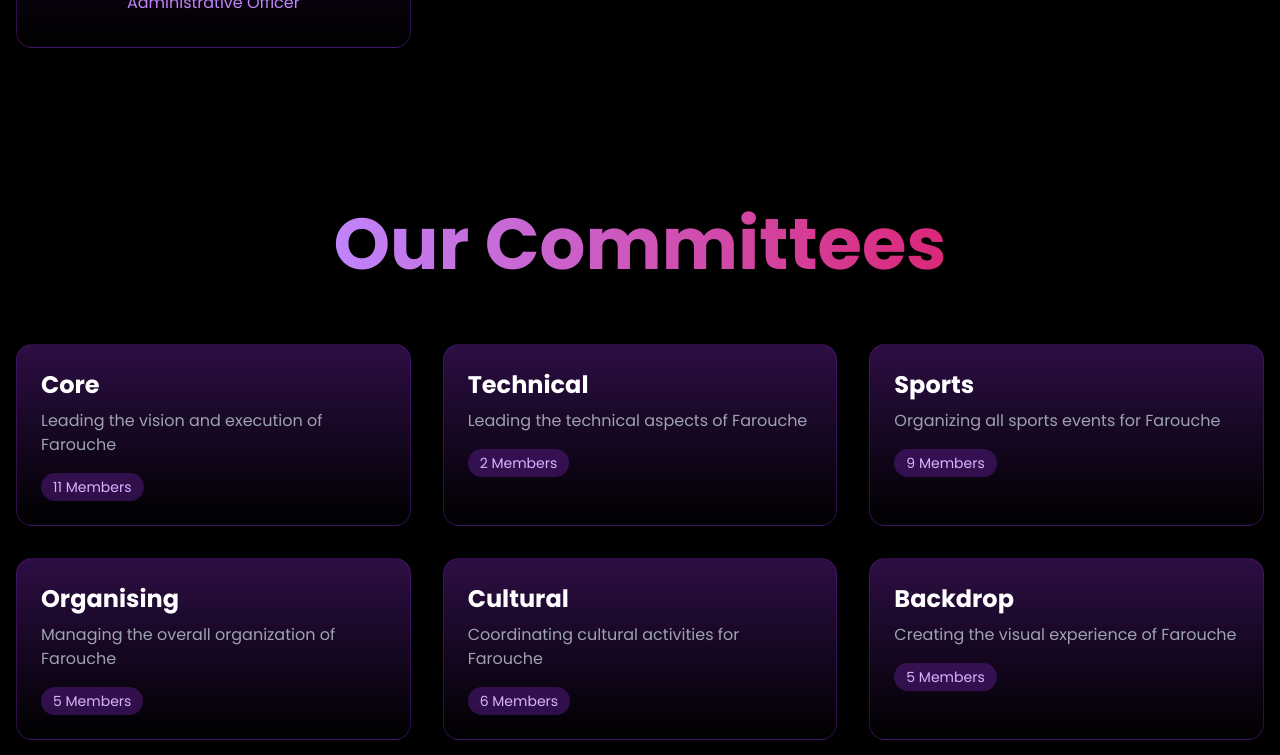
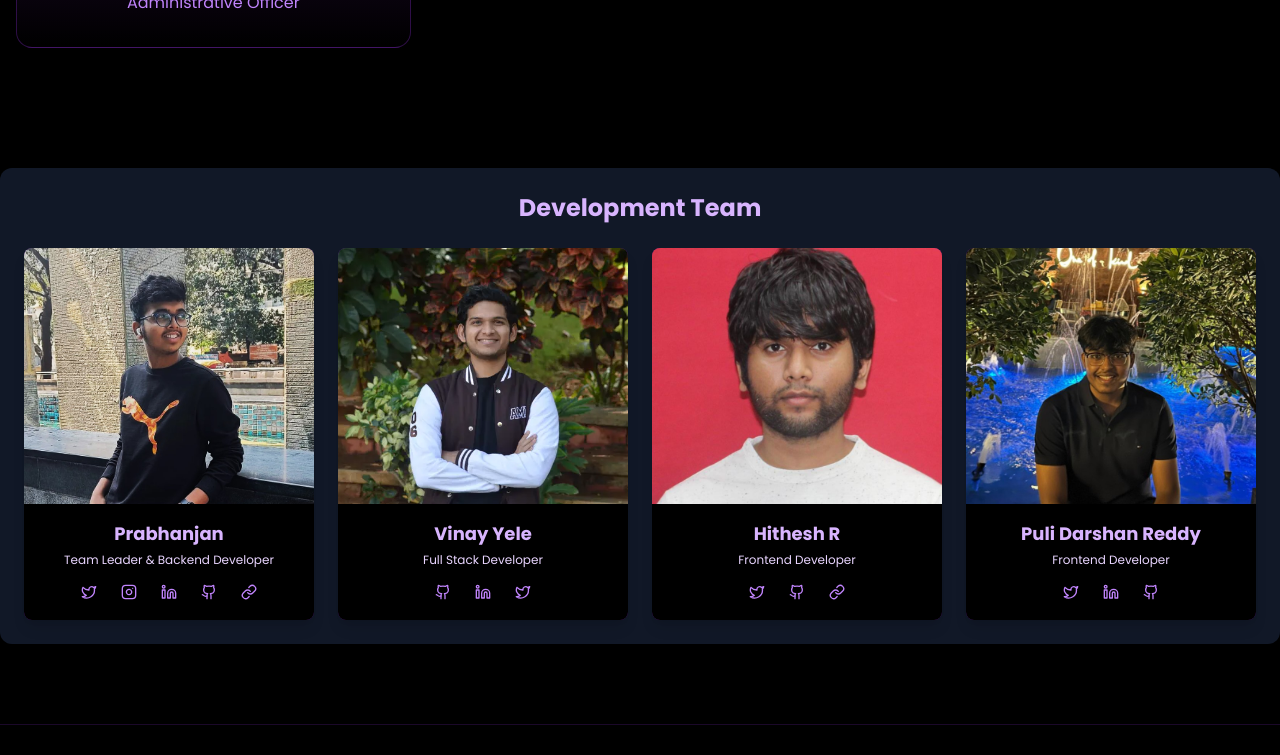
Before and after one commit to NVVPrabhanjan/FAROUCHE-Website, a Next.js app in the folder frontend/: page / in a window 1280 px wide. Shown: the part 3140-3895 px from the top of the page. Built offline with nearby package versions, Linux system fonts and the light colour scheme.

Commit message:
final edits

```diff
--- a/frontend/src/app/about/page.tsx
+++ b/frontend/src/app/about/page.tsx
@@ -314,9 +314,7 @@ export default function About() {
           ))}
         </motion.div>
       </motion.section>
-      <div className="my-10 ">
-        <CreditCardGrid />
-      </div>
+
       {/* Additional CSS for animation control */}
       <style jsx global>{`
         .animate-section {
--- a/frontend/src/app/components/CreditCard.tsx
+++ b/frontend/src/app/components/CreditCard.tsx
@@ -1,21 +1,37 @@
-import React from 'react';
-import { Twitter, Instagram, Linkedin, Github, Link } from 'lucide-react';
+import React from "react";
+import { Twitter, Instagram, Linkedin, Github, Link } from "lucide-react";
 
 const CreditCard = ({ person }) => {
   // Function to render the correct social icon based on type
-  const getSocialIcon = (type) => {
-    switch(type) {
+  const getSocialIcon = (type: any) => {
+    switch (type) {
       case "twitter":
-        return <Twitter size={16} className="hover:scale-110 transition-transform" />;
+        return (
+          <Twitter size={16} className="hover:scale-110 transition-transform" />
+        );
       case "instagram":
-        return <Instagram size={16} className="hover:scale-110 transition-transform" />;
+        return (
+          <Instagram
+            size={16}
+            className="hover:scale-110 transition-transform"
+          />
+        );
       case "linkedin":
-        return <Linkedin size={16} className="hover:scale-110 transition-transform" />;
+        return (
+          <Linkedin
+            size={16}
+            className="hover:scale-110 transition-transform"
+          />
+        );
       case "github":
-        return <Github size={16} className="hover:scale-110 transition-transform" />;
+        return (
+          <Github size={16} className="hover:scale-110 transition-transform" />
+        );
       case "website":
       default:
-        return <Link size={16} className="hover:scale-110 transition-transform" />;
+        return (
+          <Link size={16} className="hover:scale-110 transition-transform" />
+        );
     }
   };
 
@@ -43,7 +59,7 @@ const CreditCard = ({ person }) => {
 
         {/* Social Links */}
         <div className="flex justify-center space-x-4 mt-3">
-          {person.socials.map((social, index) => (
+          {person.socials.map((social: { url: string | undefined; type: any; }, index: React.Key | null | undefined) => (
             <a
               key={index}
               href={social.url}
@@ -66,50 +82,68 @@ const CreditCardGrid = () => {
   const people = [
     {
       name: "Prabhanjan",
-      role: "Developer",
+      role: "Team Leader & Backend Developer",
       photo: "/d-1.jpg",
       socials: [
         { type: "twitter", url: "https://x.com/Venkatprabhanj2" },
-        { type: "instagram", url: "https://www.instagram.com/venkataprabhanjan?igsh=MTliMDAzeXE5bTc1dw==" },
-        { type: "linkedin", url: "https://www.linkedin.com/in/n-v-venkata-prabhanjan-740213248/" },
+        {
+          type: "instagram",
+          url: "https://www.instagram.com/venkataprabhanjan?igsh=MTliMDAzeXE5bTc1dw==",
+        },
+        {
+          type: "linkedin",
+          url: "https://www.linkedin.com/in/n-v-venkata-prabhanjan-740213248/",
+        },
         { type: "github", url: "https://github.com/NVVPrabhanjan" },
-        { type: "website", url: "https://prabhanjan.live" }
-      ]
+        { type: "website", url: "https://prabhanjan.live" },
+      ],
+    },
+    {
+      name: "Vinay Yele",
+      role: "Full Stack Developer",
+      photo: "/developer4.webp",
+      socials: [
+        { type: "github", url: "https://github.com/Vinay-yele" },
+        {
+          type: "linkedin",
+          url: "https://www.linkedin.com/in/vinay-yele-08ab08295/",
+        },
+        { type: "twitter", url: "https://x.com/vinayyele2013" },
+      ],
     },
     {
       name: "Hithesh R",
-      role: "Developer",
+      role: "Frontend Developer",
       photo: "/d-2.jpg",
       socials: [
         { type: "twitter", url: "https://twitter.com/imaHelldiver" },
         { type: "github", url: "https://github.com/rhithesh" },
-        { type: "website", url: "https://hithesh.live" }
-      ]
+        { type: "website", url: "https://hithesh.live" },
+      ],
     },
     {
       name: "Puli Darshan Reddy",
-      role: "Project Manager",
+      role: "Frontend Developer",
       photo: "/d-3.jpg",
       socials: [
         { type: "twitter", url: "https://x.com/_DarshanReddy" },
-        { type: "linkedin", url: "https://www.linkedin.com/in/puli-darshan-reddy-086a8530b?utm_source=share&utm_campaign=share_via&utm_content=profile&utm_medium=android_app" },
-        { type: "github", url: "https://github.com/DarshanPuli?tab=repositories" }
-      ]
+        {
+          type: "linkedin",
+          url: "https://www.linkedin.com/in/puli-darshan-reddy-086a8530b?utm_source=share&utm_campaign=share_via&utm_content=profile&utm_medium=android_app",
+        },
+        {
+          type: "github",
+          url: "https://github.com/DarshanPuli?tab=repositories",
+        },
+      ],
     },
-    {
-      name: "Akshanth Hanbal",
-      role: "UI Designer ",
-      photo: "/co-1.jpg",
-      socials: [
-        { type: "instagram", url: "https://www.instagram.com/akshanth_hanbal?utm_source=ig_web_button_share_sheet&igsh=ZDNlZDc0MzIxNw==" },
-        { type: "linkedin", url: "https://www.linkedin.com/in/akshanth-hanbal-891a6b238" }
-      ]
-    }
   ];
 
   return (
     <div className="container mx-auto p-6 bg-gray-900 rounded-xl">
-      <h2 className="text-2xl font-bold mb-6 text-purple-300 text-center">Development Team</h2>
+      <h2 className="text-2xl font-bold mb-6 text-purple-300 text-center">
+        Development Team
+      </h2>
       <div className="grid grid-cols-1 sm:grid-cols-2 lg:grid-cols-4 gap-6">
         {people.map((person, index) => (
           <CreditCard key={index} person={person} />
--- a/frontend/src/app/page.tsx
+++ b/frontend/src/app/page.tsx
@@ -14,6 +14,7 @@ import {
   Users,
   ChevronDown,
 } from "lucide-react";
+import CreditCardGrid from "./components/CreditCard";
 
 
 // Interfaces remain the same
@@ -313,102 +314,102 @@ const cardHover = {
 };
 
 // Enhanced Committee Modal Component
-const CommitteeModal = ({ committee, onClose }) => {
-  const [selectedImage, setSelectedImage] = useState(null);
-  const [currentImageIndex, setCurrentImageIndex] = useState(0);
+// const CommitteeModal = ({ committee, onClose }) => {
+//   const [selectedImage, setSelectedImage] = useState(null);
+//   const [currentImageIndex, setCurrentImageIndex] = useState(0);
 
-  useEffect(() => {
-    if (!selectedImage) {
-      const timer = setInterval(() => {
-        setCurrentImageIndex((prev) =>
-          prev === committee.images.length - 1 ? 0 : prev + 1
-        );
-      }, 3000);
-      return () => clearInterval(timer);
-    }
-  }, [selectedImage, committee.images.length]);
+//   useEffect(() => {
+//     if (!selectedImage) {
+//       const timer = setInterval(() => {
+//         setCurrentImageIndex((prev) =>
+//           prev === committee.images.length - 1 ? 0 : prev + 1
+//         );
+//       }, 3000);
+//       return () => clearInterval(timer);
+//     }
+//   }, [selectedImage, committee.images.length]);
 
-  if (!committee) return null;
+//   if (!committee) return null;
 
-  return (
-    <motion.div
-      initial={{ opacity: 0 }}
-      animate={{ opacity: 1 }}
-      exit={{ opacity: 0 }}
-      className={`fixed inset-0 z-50 bg-black/90 backdrop-blur-lg overflow-y-auto ${poppins.className}`}
-    >
-      <div className="container mx-auto px-4 py-20">
-        <button
-          onClick={onClose}
-          className="fixed top-8 left-8 flex items-center gap-2 text-gray-400 hover:text-white transition-colors"
-        >
-          <ArrowLeft /> Back
-        </button>
+//   return (
+//     <motion.div
+//       initial={{ opacity: 0 }}
+//       animate={{ opacity: 1 }}
+//       exit={{ opacity: 0 }}
+//       className={`fixed inset-0 z-50 bg-black/90 backdrop-blur-lg overflow-y-auto ${poppins.className}`}
+//     >
+//       <div className="container mx-auto px-4 py-20">
+//         <button
+//           onClick={onClose}
+//           className="fixed top-8 left-8 flex items-center gap-2 text-gray-400 hover:text-white transition-colors"
+//         >
+//           <ArrowLeft /> Back
+//         </button>
 
-        <motion.div {...fadeInUp} className="max-w-5xl mx-auto">
-          <h2 className="text-4xl md:text-6xl font-bold mb-4">
-            {committee.name}
-          </h2>
-          <p className="text-xl text-gray-400 mb-8">{committee.description}</p>
+//         <motion.div {...fadeInUp} className="max-w-5xl mx-auto">
+//           <h2 className="text-4xl md:text-6xl font-bold mb-4">
+//             {committee.name}
+//           </h2>
+//           <p className="text-xl text-gray-400 mb-8">{committee.description}</p>
 
-          <div className="grid grid-cols-2 md:grid-cols-3 lg:grid-cols-4 gap-6">
-            {committee.images.map((image, idx) => (
-              <motion.div
-                key={idx}
-                initial={{ opacity: 0, scale: 0.8 }}
-                animate={{ opacity: 1, scale: 1 }}
-                transition={{ delay: idx * 0.1 }}
-                className="relative aspect-square group cursor-pointer"
-                onClick={() => setSelectedImage(image)}
-              >
-                <div className="absolute inset-0 rounded-xl overflow-hidden">
-                  <Image
-                    src={image.src}
-                    alt={image.caption}
-                    fill
-                    className="object-cover transition-transform duration-300 group-hover:scale-110"
-                  />
-                  <div className="absolute inset-0 bg-gradient-to-t from-black/80 via-transparent opacity-0 group-hover:opacity-100 transition-opacity duration-300">
-                    <div className="absolute bottom-4 left-4 space-y-1">
-                      <p className="text-white font-medium">{image.caption}</p>
-                      {image.role && (
-                        <p className="text-purple-400 text-sm">{image.role}</p>
-                      )}
-                    </div>
-                  </div>
-                </div>
-              </motion.div>
-            ))}
-          </div>
-        </motion.div>
-      </div>
+//           <div className="grid grid-cols-2 md:grid-cols-3 lg:grid-cols-4 gap-6">
+//             {committee.images.map((image, idx) => (
+//               <motion.div
+//                 key={idx}
+//                 initial={{ opacity: 0, scale: 0.8 }}
+//                 animate={{ opacity: 1, scale: 1 }}
+//                 transition={{ delay: idx * 0.1 }}
+//                 className="relative aspect-square group cursor-pointer"
+//                 onClick={() => setSelectedImage(image)}
+//               >
+//                 <div className="absolute inset-0 rounded-xl overflow-hidden">
+//                   <Image
+//                     src={image.src}
+//                     alt={image.caption}
+//                     fill
+//                     className="object-cover transition-transform duration-300 group-hover:scale-110"
+//                   />
+//                   <div className="absolute inset-0 bg-gradient-to-t from-black/80 via-transparent opacity-0 group-hover:opacity-100 transition-opacity duration-300">
+//                     <div className="absolute bottom-4 left-4 space-y-1">
+//                       <p className="text-white font-medium">{image.caption}</p>
+//                       {image.role && (
+//                         <p className="text-purple-400 text-sm">{image.role}</p>
+//                       )}
+//                     </div>
+//                   </div>
+//                 </div>
+//               </motion.div>
+//             ))}
+//           </div>
+//         </motion.div>
+//       </div>
 
-      <AnimatePresence>
-        {selectedImage && (
-          <motion.div
-            initial={{ opacity: 0 }}
-            animate={{ opacity: 1 }}
-            exit={{ opacity: 0 }}
-            className="fixed inset-0 z-60 bg-black/95 flex items-center justify-center p-4"
-            onClick={() => setSelectedImage(null)}
-          >
-            <div className="relative w-full max-w-4xl aspect-square">
-              <Image
-                src={selectedImage.src}
-                alt={selectedImage.caption}
-                fill
-                className="object-contain"
-              />
-              <p className="absolute bottom-4 left-4 text-white text-xl font-medium">
-                {selectedImage.caption}
-              </p>
-            </div>
-          </motion.div>
-        )}
-      </AnimatePresence>
-    </motion.div>
-  );
-};
+//       <AnimatePresence>
+//         {selectedImage && (
+//           <motion.div
+//             initial={{ opacity: 0 }}
+//             animate={{ opacity: 1 }}
+//             exit={{ opacity: 0 }}
+//             className="fixed inset-0 z-60 bg-black/95 flex items-center justify-center p-4"
+//             onClick={() => setSelectedImage(null)}
+//           >
+//             <div className="relative w-full max-w-4xl aspect-square">
+//               <Image
+//                 src={selectedImage.src}
+//                 alt={selectedImage.caption}
+//                 fill
+//                 className="object-contain"
+//               />
+//               <p className="absolute bottom-4 left-4 text-white text-xl font-medium">
+//                 {selectedImage.caption}
+//               </p>
+//             </div>
+//           </motion.div>
+//         )}
+//       </AnimatePresence>
+//     </motion.div>
+//   );
+// };
 
 // Main Component with Enhanced Animations
 export default function Home() {
@@ -529,8 +530,6 @@ export default function Home() {
           <ChevronDown className="w-6 h-6 text-purple-400" />
         </motion.div>
       </div>
-
-      {/* Enhanced Leadership Sections */}
       {hostelLeadership.map((group, groupIndex) => (
         <motion.section
           key={group.title}
@@ -602,8 +601,10 @@ export default function Home() {
           </motion.div>
         </motion.section>
       ))}
-
-      {/* Enhanced Committees Section */}
+          <div className="my-10 ">
+        <CreditCardGrid />
+      </div>
+      {/* Enhanced Committees Section
       <motion.section
   id="committees"
   initial={{ opacity: 0 }}
@@ -617,8 +618,8 @@ export default function Home() {
     whileInView="animate"
     viewport={{ once: true }}
     className="text-5xl md:text-7xl font-bold text-center mb-16"
-  >
-    <span className="bg-gradient-to-r from-purple-400 to-pink-600 bg-clip-text text-transparent">
+  > */}
+    {/* <span className="bg-gradient-to-r from-purple-400 to-pink-600 bg-clip-text text-transparent">
       Our Committees
     </span>
   </motion.h2>
@@ -651,17 +652,17 @@ export default function Home() {
       </motion.div>
     ))}
   </motion.div>
-</motion.section>
-
+</motion.section> */}
+{/*
       {/* Committee Modal */}
-      <AnimatePresence mode="wait">
+      {/* <AnimatePresence mode="wait">
         {selectedCommittee && (
           <CommitteeModal
             committee={selectedCommittee}
             onClose={() => setSelectedCommittee(null)}
           />
         )}
-      </AnimatePresence>
+      </AnimatePresence> */}
       {/* Footer with scroll to top button */}
       <motion.footer
         initial={{ opacity: 0 }}
```
Also changed, not shown: frontend/src/app/gallery/page.tsx (+0 -68 lines), frontend/src/utils/constants.js (+6 -6 lines), frontend/public/developer4.webp (added).
